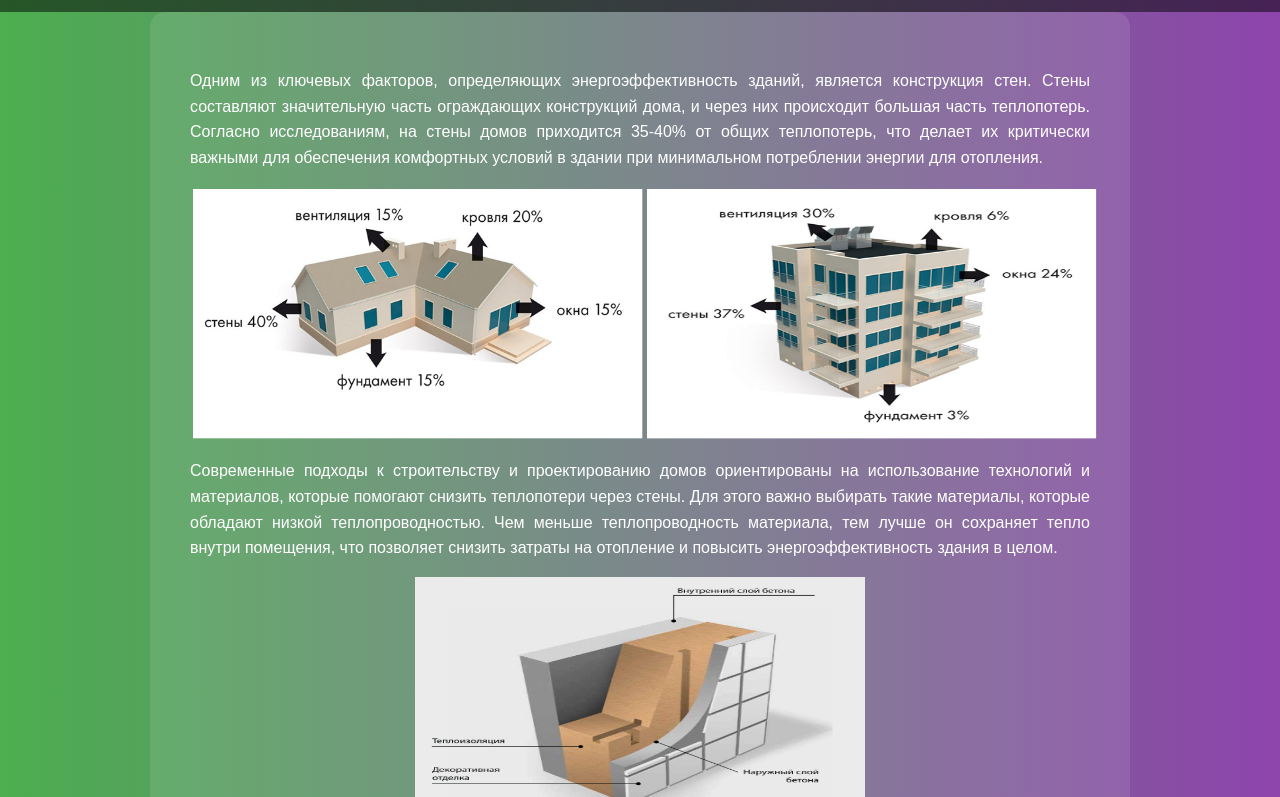
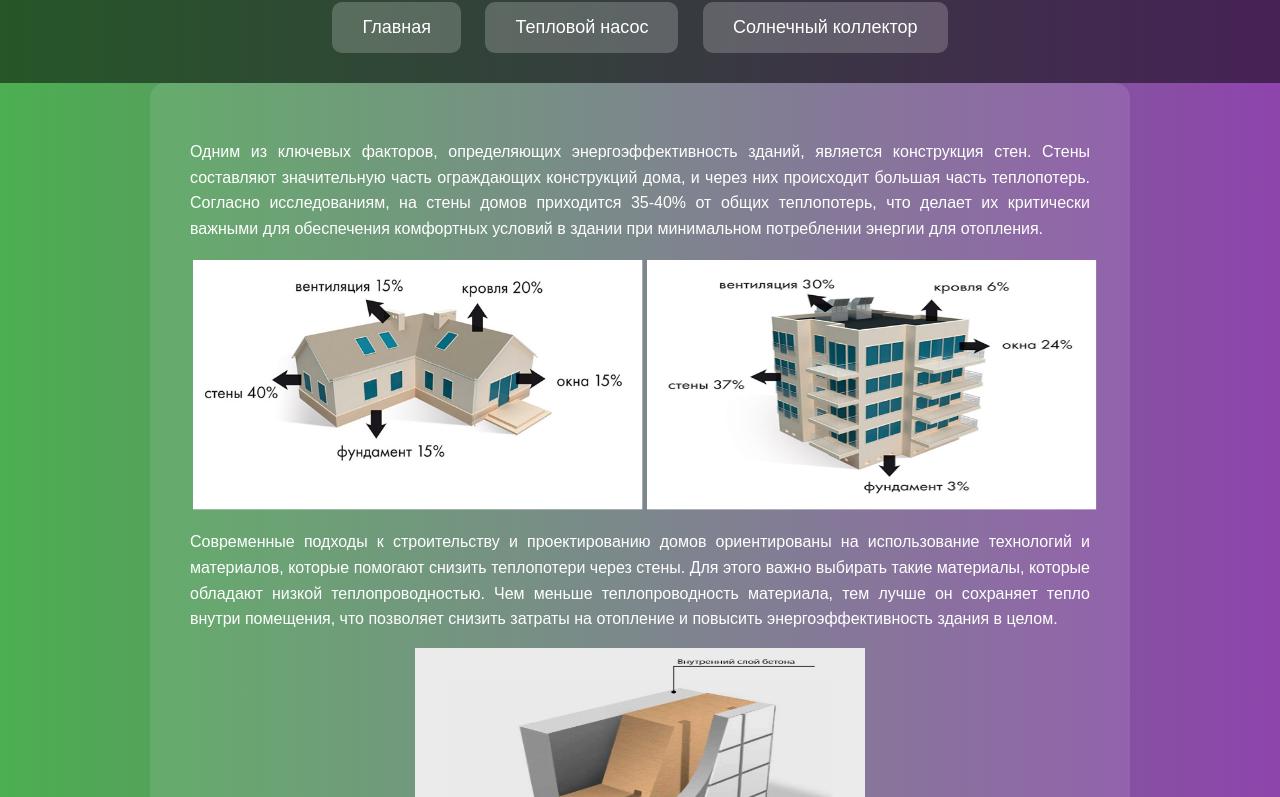
Before and after one commit to dzundzunbaba/research, a plain HTML site: page index.html in a window 1280 px wide. Shown: the part 70-867 px from the top of the page. Drawn offline with Linux system fonts and the light colour scheme.

Commit message:
Update index.html

```diff
--- a/index.html
+++ b/index.html
@@ -9,6 +9,9 @@
 <body>
     <header>
         <h1>Исследование и выводы</h1>
+        <a href="https://dzundzunbaba.github.io/main-page/" class="button">Главная</a>
+        <a href="https://dzundzunbaba.github.io/heat-pump/" class="button">Тепловой насос</a>
+        <a href="https://dzundzunbaba.github.io/solar-collector/" class="button">Солнечный коллектор</a>
     </header>
     <main>
         <section class="content">
```
